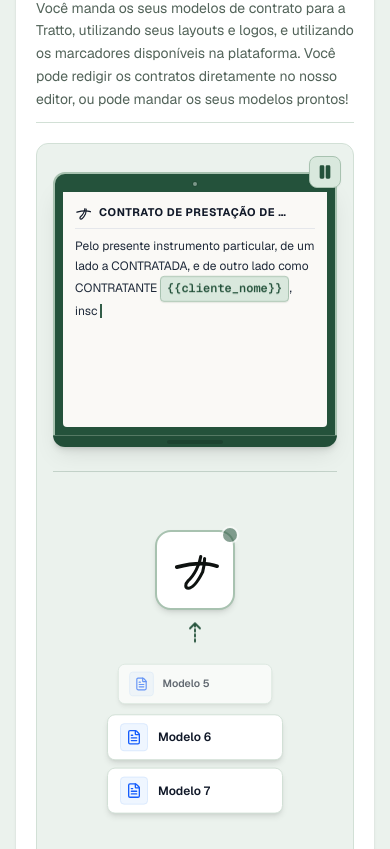
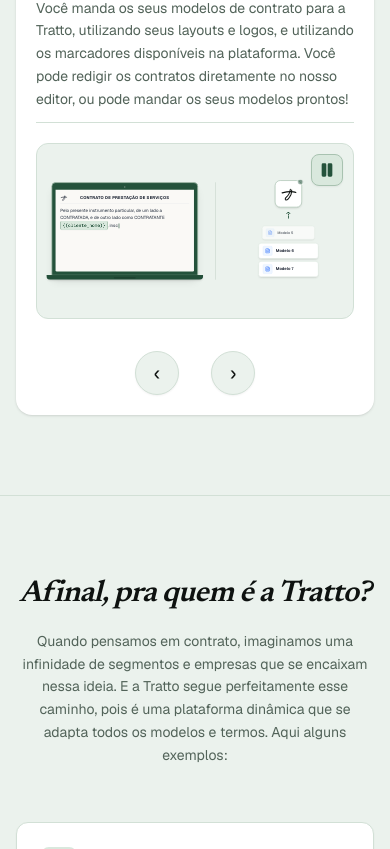
Before and after one commit to brtorresdel/tratto-landing-page, a Next.js app: page / in a window 390 px wide. Shown: the part 4435-5284 px from the top of the page. Built offline with nearby package versions, Linux system fonts and the light colour scheme.

Commit message:
fix(story-player): aplicar escala proporcional dinamica para preservar layout desktop sem quebras ou scrollbars em tablet e mobile

```diff
--- a/src/components/contract-story-player.tsx
+++ b/src/components/contract-story-player.tsx
@@ -1,6 +1,6 @@
 "use client";
 
-import React, { useState, useEffect } from "react";
+import React, { useState, useEffect, useRef } from "react";
 import clsx from "clsx";
 import { User, CheckCircle, Clock, ShieldCheck, Sparkles, TrendingUp, Play, Pause, ChevronDown, Check, Loader2, FileText, Download, Send, ArrowRight, Mail, Copy, Landmark, Calendar } from "lucide-react";
 
@@ -40,6 +40,35 @@ export function ContractStoryPlayer() {
   const [resetKey, setResetKey] = useState(0);
   const [isPaused, setIsPaused] = useState(false);
   const activeStep = STORY_STEPS[activeStepIndex];
+
+  const stageRef = useRef<HTMLDivElement>(null);
+  const [stageScale, setStageScale] = useState(1);
+
+  // Escala proporcional dinâmica para manter exatamente o layout desktop em tablet e mobile
+  useEffect(() => {
+    const el = stageRef.current;
+    if (!el) return;
+
+    const handleResize = () => {
+      const w = el.clientWidth;
+      if (w > 0) {
+        // Base do design desktop: 880px
+        const nextScale = Math.min(1, Math.max(0.25, (w - 16) / 880));
+        setStageScale(nextScale);
+      }
+    };
+
+    handleResize();
+
+    if (typeof ResizeObserver !== "undefined") {
+      const ro = new ResizeObserver(handleResize);
+      ro.observe(el);
+      return () => ro.disconnect();
+    } else {
+      window.addEventListener("resize", handleResize);
+      return () => window.removeEventListener("resize", handleResize);
+    }
+  }, []);
 
   // Temporizador de 25 segundos por etapa do Story (pausável)
   useEffect(() => {
@@ -124,15 +153,21 @@ export function ContractStoryPlayer() {
         </p>
       </div>
 
-      {/* 3. Palco Visual Interativo com Animações Específicas por Etapa em Tamanho Padronizado */}
-      <div className="mt-5 sm:mt-6 rounded-xl border border-[var(--border-subtle)] bg-[var(--bg-canvas)] p-4 sm:p-6 lg:p-8 h-[740px] sm:h-[720px] lg:h-[500px] flex items-center justify-center overflow-hidden relative">
+      {/* 3. Palco Visual Interativo com Animações Específicas por Etapa em Escala Proporcional */}
+      <div
+        ref={stageRef}
+        style={{
+          height: `${Math.round(470 * stageScale + 16)}px`,
+        }}
+        className="mt-5 sm:mt-6 rounded-xl border border-[var(--border-subtle)] bg-[var(--bg-canvas)] flex items-center justify-center overflow-hidden relative transition-[height] duration-200"
+      >
         {/* Botão de Controle de Pausa/Reprodução no Canto Superior Direito na cor do tema */}
         <button
           type="button"
           onClick={() => setIsPaused((prev) => !prev)}
           aria-label={isPaused ? "Retomar reprodução automática" : "Pausar reprodução automática"}
           title={isPaused ? "Retomar reprodução automática" : "Pausar reprodução automática"}
-          className="absolute top-3 right-3 sm:top-4 sm:right-4 z-30 flex h-8 w-8 sm:h-9 sm:w-9 items-center justify-center rounded-lg border border-[var(--border-strong)] bg-[var(--accent-surface)] text-[var(--accent-primary)] hover:opacity-85 active:scale-95 transition-all cursor-pointer shadow-xs"
+          className="absolute top-2.5 right-2.5 sm:top-4 sm:right-4 z-30 flex h-8 w-8 sm:h-9 sm:w-9 items-center justify-center rounded-lg border border-[var(--border-strong)] bg-[var(--accent-surface)] text-[var(--accent-primary)] hover:opacity-85 active:scale-95 transition-all cursor-pointer shadow-xs"
         >
           {isPaused ? (
             <Play className="h-4 w-4 fill-current ml-0.5" />
@@ -141,10 +176,21 @@ export function ContractStoryPlayer() {
           )}
         </button>
 
-        {activeStepIndex === 0 && <Step1ModelMarkers />}
-        {activeStepIndex === 1 && <Step2FillingCreation />}
-        {activeStepIndex === 2 && <Step3SendingSigning />}
-        {activeStepIndex === 3 && <Step4TimelineAdjustment />}
+        {/* Canvas de Layout Desktop com Escala Dinâmica Proporcional (880x470) */}
+        <div
+          style={{
+            width: "880px",
+            height: "470px",
+            transform: `scale(${stageScale})`,
+            transformOrigin: "center center",
+          }}
+          className="shrink-0 flex items-center justify-center select-none"
+        >
+          {activeStepIndex === 0 && <Step1ModelMarkers />}
+          {activeStepIndex === 1 && <Step2FillingCreation />}
+          {activeStepIndex === 2 && <Step3SendingSigning />}
+          {activeStepIndex === 3 && <Step4TimelineAdjustment />}
+        </div>
       </div>
 
       {/* 4. Controles de navegação centralizados na parte de baixo */}
@@ -357,26 +403,26 @@ function Step1ModelMarkers() {
   return (
     <div
       className={clsx(
-        "w-full max-w-5xl mx-auto grid grid-cols-1 lg:grid-cols-12 gap-8 items-center transition-opacity duration-500 py-2",
+        "w-full max-w-5xl mx-auto grid grid-cols-12 gap-8 items-center transition-opacity duration-500 py-2",
         isFading ? "opacity-0" : "opacity-100"
       )}
     >
-      {/* Lado Esquerdo (lg:col-span-7): Computador redigindo o contrato dentro do editor Tratto com linha divisória */}
-      <div className="lg:col-span-7 flex flex-col items-center justify-center border-b border-[var(--accent-primary)]/20 pb-6 lg:pb-0 lg:border-b-0 lg:border-r lg:border-[var(--accent-primary)]/30 lg:pr-8">
+      {/* Lado Esquerdo (col-span-7): Computador redigindo o contrato dentro do editor Tratto com linha divisória */}
+      <div className="col-span-7 flex flex-col items-center justify-center border-r border-[var(--accent-primary)]/30 pr-8">
         {/* Mockup do Computador (Tela / Monitor do Laptop com a cor do tema) */}
-        <div className="w-full max-w-[370px] sm:max-w-[430px] rounded-t-xl bg-[var(--accent-primary)] p-2 sm:p-2.5 shadow-xl border-2 border-[var(--border-strong)] text-left">
+        <div className="w-full max-w-[430px] rounded-t-xl bg-[var(--accent-primary)] p-2.5 shadow-xl border-2 border-[var(--border-strong)] text-left">
           {/* Câmera central */}
           <div className="h-1 w-1 rounded-full bg-white/40 mx-auto mb-1.5 ring-1 ring-black/10" />
 
           {/* Tela interna com altura fixa e rubrica fixa em preto no canto superior esquerdo */}
-          <div className="bg-[#FAF9F6] p-3 sm:p-3.5 rounded-b text-left h-[235px] sm:h-[240px] font-sans text-xs sm:text-[13px] text-gray-800 leading-relaxed overflow-hidden">
+          <div className="bg-[#FAF9F6] p-3.5 rounded-b text-left h-[240px] font-sans text-[13px] text-gray-800 leading-relaxed overflow-hidden">
             {/* Topo da tela: Rubrica da Tratto no canto superior esquerdo (fixa em preto) e Título do documento */}
             <div className="relative mb-2 pb-1.5 border-b border-gray-200 flex items-center justify-between">
               <div className="flex items-center gap-1.5 shrink-0" title="Plataforma Tratto">
                 <svg
                   xmlns="http://www.w3.org/2000/svg"
                   viewBox="0 0 50 50"
-                  className="h-4 w-4 sm:h-5 sm:w-5 text-gray-900 stroke-current fill-none"
+                  className="h-5 w-5 text-gray-900 stroke-current fill-none"
                   role="img"
                   aria-label="Rubrica Tratto"
                 >
@@ -387,7 +433,7 @@ function Step1ModelMarkers() {
                 </svg>
               </div>
 
-              <div className="text-center font-bold uppercase tracking-wider text-gray-900 text-[11px] sm:text-xs truncate flex-1 px-2">
+              <div className="text-center font-bold uppercase tracking-wider text-gray-900 text-xs truncate flex-1 px-2">
                 {renderedTitle && (
                   <span>
                     {renderedTitle}
@@ -413,13 +459,13 @@ function Step1ModelMarkers() {
         </div>
 
         {/* Base do Laptop com a cor do tema */}
-        <div className="w-full max-w-[400px] sm:max-w-[460px] h-3 sm:h-3.5 bg-[var(--accent-primary)] brightness-95 rounded-b-xl border-t border-[var(--border-strong)]/40 shadow-md flex items-center justify-center relative -mt-0.5">
-          <div className="w-14 sm:w-16 h-1 bg-black/15 rounded-full" />
+        <div className="w-full max-w-[460px] h-3.5 bg-[var(--accent-primary)] brightness-95 rounded-b-xl border-t border-[var(--border-strong)]/40 shadow-md flex items-center justify-center relative -mt-0.5">
+          <div className="w-16 h-1 bg-black/15 rounded-full" />
         </div>
       </div>
 
-      {/* Lado Direito (lg:col-span-5): Tratto Rubrica e os modelos subindo sequencialmente */}
-      <div className="lg:col-span-5 flex flex-col items-center justify-center relative min-h-[350px] lg:pl-4">
+      {/* Lado Direito (col-span-5): Tratto Rubrica e os modelos subindo sequencialmente */}
+      <div className="col-span-5 flex flex-col items-center justify-center relative min-h-[350px] pl-4">
         {/* Logo Rubrica da Tratto maior e sem texto 'Plataforma Tratto' */}
         <div className="relative flex flex-col items-center select-none z-20">
           <div className="relative flex h-20 w-20 sm:h-24 sm:w-24 items-center justify-center rounded-2xl border-2 border-[var(--border-strong)] bg-white shadow-md p-3 transition-transform">
@@ -626,12 +672,12 @@ function Step2FillingCreation() {
   return (
     <div
       className={clsx(
-        "w-full max-w-4xl mx-auto grid grid-cols-1 lg:grid-cols-12 gap-6 items-center transition-opacity duration-500",
+        "w-full max-w-4xl mx-auto grid grid-cols-12 gap-6 items-center transition-opacity duration-500",
         isFading ? "opacity-0" : "opacity-100"
       )}
     >
       {/* Painel Esquerdo: Formulário ordenado com Plano no topo, Cliente, Vigência + Mensalidade e Reajuste */}
-      <div className="lg:col-span-5 rounded-xl border border-[var(--border-subtle)] bg-[var(--bg-card)] p-4 sm:p-5 shadow-xs text-left space-y-2.5">
+      <div className="col-span-5 rounded-xl border border-[var(--border-subtle)] bg-[var(--bg-card)] p-4 sm:p-5 shadow-xs text-left space-y-2.5">
         {/* Campo 1: Plano Selecionado (Primeira opção vinculada ao modelo) */}
         <div className="relative">
           <label className="text-[11px] font-mono uppercase tracking-wider text-[var(--text-muted)] font-semibold block mb-1">
@@ -764,7 +810,7 @@ function Step2FillingCreation() {
         </div>
 
         {/* Grid 2 colunas: Vigência e Mensalidade (Personalizável preenchida com base no plano) */}
-        <div className="grid grid-cols-1 sm:grid-cols-2 gap-2.5">
+        <div className="grid grid-cols-2 gap-2.5">
           {/* Campo 3A: Vigência (Select) */}
           <div className="relative">
             <label className="text-[11px] font-mono uppercase tracking-wider text-[var(--text-muted)] font-semibold block mb-1">
@@ -941,7 +987,7 @@ function Step2FillingCreation() {
       </div>
 
       {/* Painel Direito: O modelo vinculado aparece assim que o plano é escolhido */}
-      <div className="lg:col-span-7 flex justify-center">
+      <div className="col-span-7 flex justify-center">
         {!planoIsFinished ? (
           <div className="w-full max-w-[360px] sm:max-w-[400px] rounded-md border-2 border-dashed border-[var(--border-subtle)] bg-[var(--bg-canvas)]/40 p-6 text-center min-h-[365px] sm:min-h-[375px] flex flex-col items-center justify-center gap-3 select-none transition-all">
             <div className="h-12 w-12 rounded-xl bg-[var(--accent-surface)] border border-[var(--border-strong)] flex items-center justify-center text-[var(--accent-primary)] animate-pulse">
@@ -1254,11 +1300,11 @@ function Step3SendingSigning() {
   return (
     <div
       className={clsx(
-        "w-full max-w-5xl mx-auto overflow-x-auto pb-2 custom-scrollbar transition-opacity duration-500 py-1",
+        "w-full h-full max-w-5xl mx-auto transition-opacity duration-500 overflow-hidden flex items-center justify-center",
         isFading ? "opacity-0" : "opacity-100"
       )}
     >
-      <div className="min-w-[880px] lg:min-w-full h-[400px] sm:h-[420px] relative flex items-center justify-between px-3 select-none">
+      <div className="w-[880px] h-[420px] relative flex items-center justify-between px-3 select-none">
         {/* =================================================================== */}
         {/* CAMADA 0 (z-0): LINHA DASHED EM MOVIMENTO PASSANDO POR TODOS OS PONTOS */}
         {/* =================================================================== */}
@@ -1673,11 +1719,11 @@ function Step4TimelineAdjustment() {
   ];
 
   return (
-    <div className="w-full h-full max-w-4xl mx-auto flex flex-col lg:flex-row items-center justify-center gap-6 lg:gap-8 select-none py-2 px-2 overflow-hidden">
+    <div className="w-full h-full max-w-4xl mx-auto flex flex-row items-center justify-center gap-8 select-none py-2 px-2 overflow-hidden">
       {/* =================================================================== */}
       {/* 1. O CONTRATO (Lado Esquerdo / Centro) */}
       {/* =================================================================== */}
-      <div className="relative w-[235px] sm:w-[265px] h-[330px] sm:h-[355px] rounded-md border border-gray-200 bg-white p-3.5 shadow-md flex flex-col justify-between text-left shrink-0 transition-all duration-300">
+      <div className="relative w-[265px] h-[355px] rounded-md border border-gray-200 bg-white p-3.5 shadow-md flex flex-col justify-between text-left shrink-0 transition-all duration-300">
         <div>
           {/* Cabeçalho limpo com a rubrica oficial Tratto no canto superior direito */}
           <div className="flex items-center justify-between pb-1.5 border-b border-gray-100 mb-1.5 select-none">
@@ -1781,7 +1827,7 @@ function Step4TimelineAdjustment() {
       {/* =================================================================== */}
       {/* 2. PAINÉIS DE AUTOMAÇÃO (Lado Direito) */}
       {/* =================================================================== */}
-      <div className="flex flex-col justify-start gap-3.5 w-full max-w-[340px] sm:max-w-[370px] shrink-0 h-[330px] sm:h-[355px]">
+      <div className="flex flex-col justify-start gap-3.5 w-[370px] shrink-0 h-[355px]">
         {/* Painel da Linha do Tempo com Mini-Calendários */}
         <div className="rounded-xl border border-[var(--border-subtle)] bg-[var(--bg-card)] p-4 shadow-xs text-left">
           {/* Cabeçalho limpo sem o texto em cinza à direita */}
```
